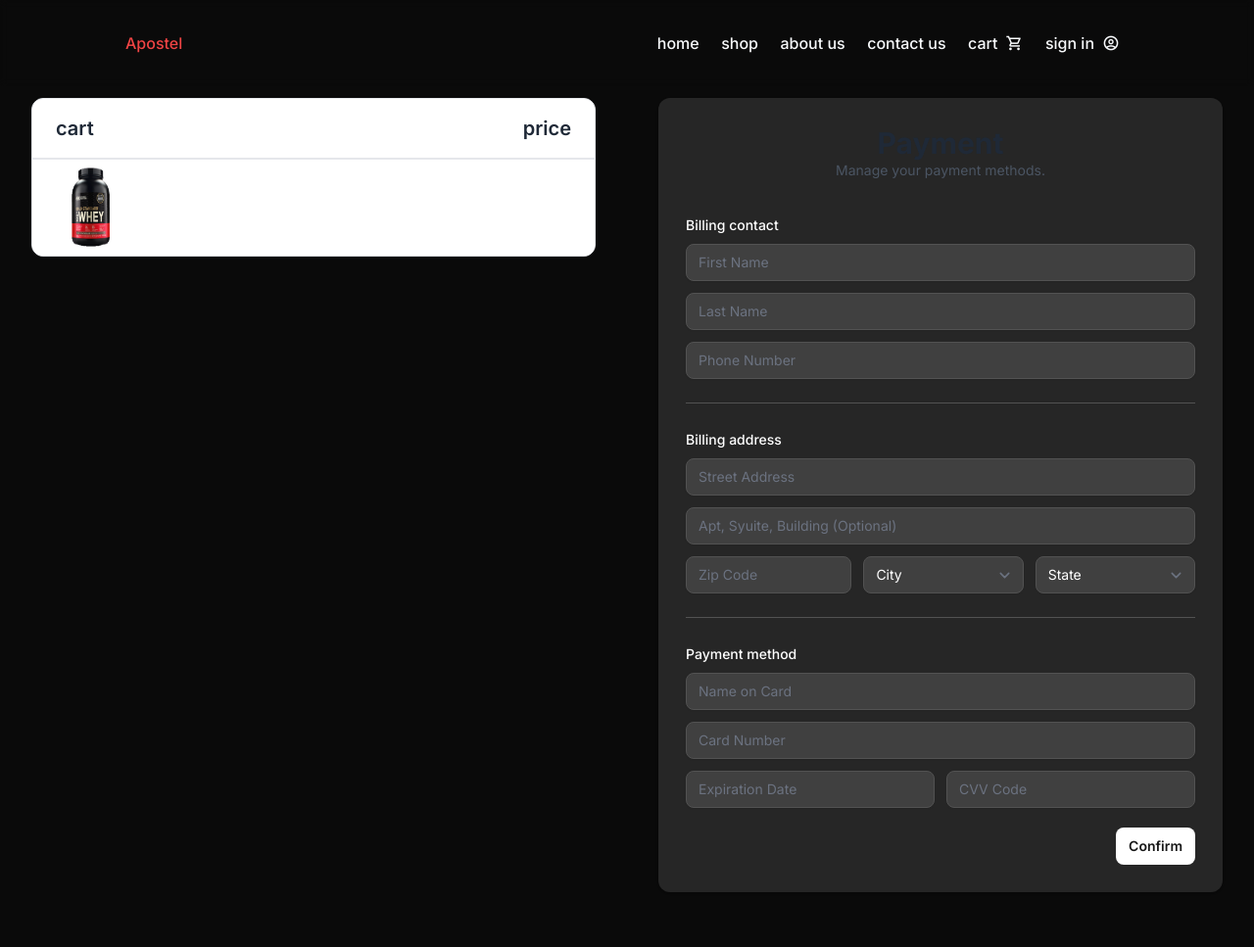
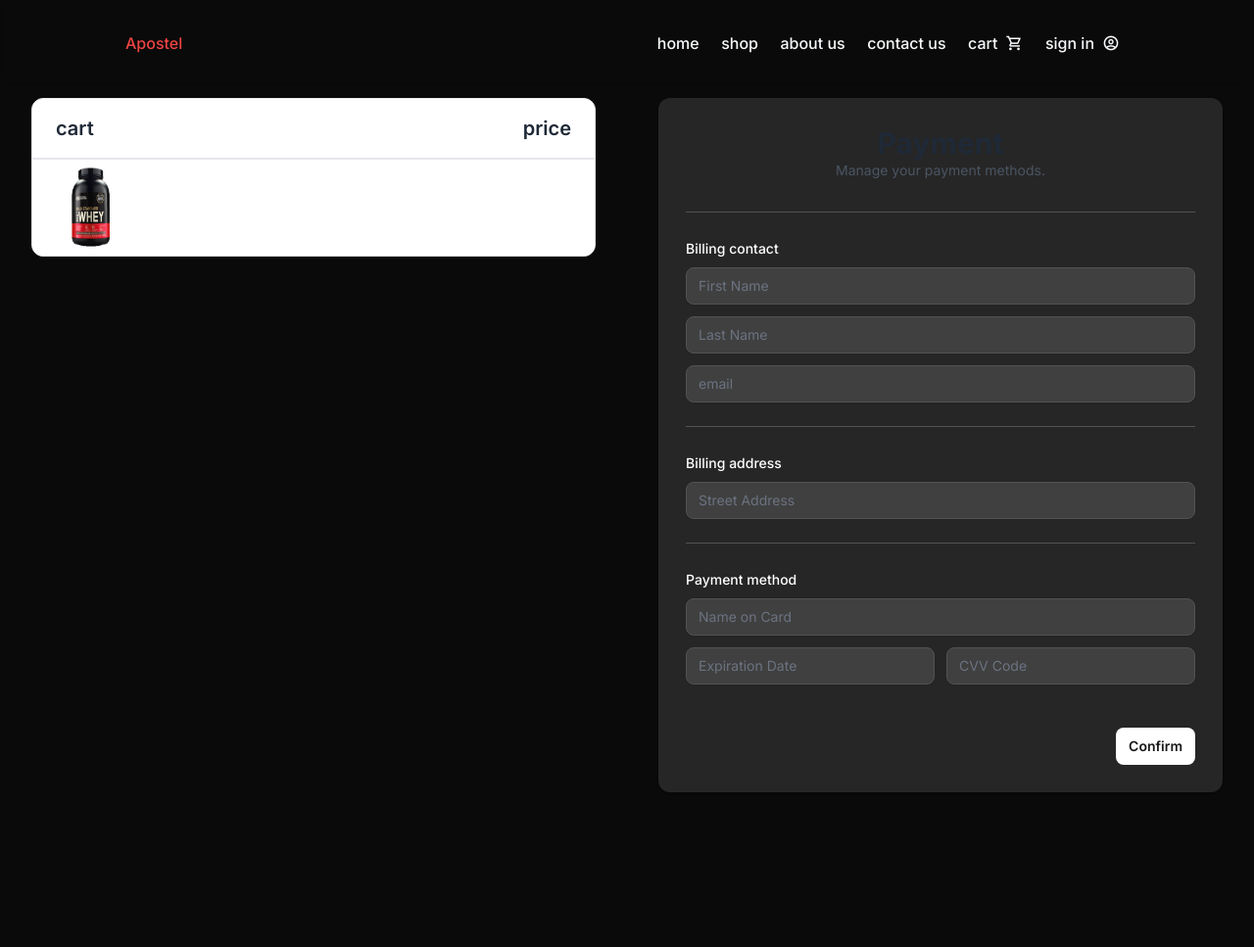
Before and after one commit to RJY-X/ecopro, a Django app: page /cart in a window 1280 px wide. Shown: the whole page at 98% size. After the commit the page ends 809 px from the top, so only its background shows below. Run offline with Django 5.2, Linux system fonts and the light colour scheme; style sheets or scripts are compiled from the project's sources.

Commit message:
lett'ss gooooo

```diff
--- a/ecopro/ecom/admin.py
+++ b/ecopro/ecom/admin.py
@@ -1,4 +1,5 @@
 from django.contrib import admin
+from .models import ContactInfo
 from .models import (
     Product,
     Cart,
@@ -27,3 +28,6 @@
 admin.site.register(Flavor)
 admin.site.register(FlavorToProduct)
 admin.site.register(FlavorImage)
+
+
+admin.site.register(ContactInfo)
--- a/ecopro/ecom/api/cart.py
+++ b/ecopro/ecom/api/cart.py
@@ -1,4 +1,31 @@
-from django.shortcuts import render
+from django.shortcuts import render,redirect
+from ecom.models import Order
 
 def cart(request):
-    return render(request, "ecom/cart.html")
+    if request.method == 'POST':
+        # Récupérer les données du formulaire
+        first_name = request.POST['first_name']
+        last_name = request.POST['last_name']
+        email = request.POST['email']
+        address = request.POST['address']
+        cart_name = request.POST['cart_name']
+        exp = request.POST['exp']
+        cvv = request.POST['cvv']
+
+        # Créer une instance du modèle avec les données du formulaire
+        paiement = Order(
+            first_name=first_name,
+            last_name=last_name,
+            email=email,
+            address=address,
+            cart_name=cart_name,
+            exp=exp,
+            cvv=cvv,
+        )
+        print(f"Email: {email}, first_name: {first_name}, last_name:{last_name}")
+
+        # Rediriger vers une page de confirmation ou une autre page
+        return redirect('/cart')
+
+    # Si la méthode de requête n'est pas POST, afficher simplement le formulaire
+    return render(request, 'ecom/cart.html')
--- a/ecopro/ecom/templates/ecom/cart.html
+++ b/ecopro/ecom/templates/ecom/cart.html
@@ -90,8 +90,9 @@
         </div>
         <!-- End Table Section -->
 
-
       </section>
+      <form method="POST">
+      {% csrf_token %}
       <div class="max-w-2xl px-4 py-10 sm:px-6 lg:px-8 lg:py-14 mx-auto">
         <div class="bg-neutral-800 rounded-xl shadow p-4 sm:p-7">
           <div class="text-center mb-8">
@@ -105,7 +106,7 @@
             </p>
           </div>
 
-          <form>
+          <form method="POST" action="/cart">
             <div
               class="py-6 first:pt-0 last:pb-0 border-t first:border-transparent border-neutral-600 dark:border-gray-700 dark:first:border-transparent"
             >
@@ -122,16 +123,19 @@
                   type="text"
                   class="py-2 px-3 pe-11 block w-full border-neutral-600 shadow-sm text-sm rounded-lg focus:border-red-500 focus:ring-red-500 disabled:opacity-50 disabled:pointer-events-none bg-neutral-700"
                   placeholder="First Name"
+                  name="first_name"
                 />
                 <input
                   type="text"
                   class="py-2 px-3 pe-11 block w-full border-neutral-600 shadow-sm text-sm rounded-lg focus:border-red-500 focus:ring-red-500 disabled:opacity-50 disabled:pointer-events-none bg-neutral-700"
                   placeholder="Last Name"
+                  name="last_name"
                 />
                 <input
-                  type="text"
+                  type="email"
                   class="py-2 px-3 pe-11 block w-full border-neutral-600 shadow-sm text-sm rounded-lg focus:border-red-500 focus:ring-red-500 disabled:opacity-50 disabled:pointer-events-none bg-neutral-700"
-                  placeholder="Phone Number"
+                  placeholder="email"
+                  name="email"
                 />
               </div>
             </div>
@@ -154,35 +158,9 @@
                   type="text"
                   class="py-2 px-3 pe-11 block w-full border-neutral-600 shadow-sm text-sm rounded-lg focus:border-red-500 focus:ring-red-500 disabled:opacity-50 disabled:pointer-events-none bg-neutral-700"
                   placeholder="Street Address"
+                  name="address"
                 />
-                <input
-                  type="text"
-                  class="py-2 px-3 pe-11 block w-full border-neutral-600 shadow-sm text-sm rounded-lg focus:border-red-500 focus:ring-red-500 disabled:opacity-50 disabled:pointer-events-none bg-neutral-700"
-                  placeholder="Apt, Syuite, Building (Optional)"
-                />
-                <div class="grid sm:flex gap-3">
-                  <input
-                    type="text"
-                    class="py-2 px-3 pe-11 block w-full border-neutral-600 shadow-sm text-sm rounded-lg focus:border-red-500 focus:ring-red-500 disabled:opacity-50 disabled:pointer-events-none bg-neutral-700"
-                    placeholder="Zip Code"
-                  />
-                  <select
-                    class="py-2 px-3 pe-9 block w-full border-neutral-600 shadow-sm text-sm rounded-lg focus:border-red-500 focus:ring-red-500 disabled:opacity-50 disabled:pointer-events-none bg-neutral-700"
-                  >
-                    <option selected>City</option>
-                    <option>City 1</option>
-                    <option>City 2</option>
-                    <option>City 3</option>
-                  </select>
-                  <select
-                    class="py-2 px-3 pe-9 block w-full border-neutral-600 shadow-sm text-sm rounded-lg focus:border-red-500 focus:ring-red-500 disabled:opacity-50 disabled:pointer-events-none bg-neutral-700"
-                  >
-                    <option selected>State</option>
-                    <option>State 1</option>
-                    <option>State 2</option>
-                    <option>State 3</option>
-                  </select>
-                </div>
+
               </div>
             </div>
 
@@ -202,36 +180,34 @@
                   type="text"
                   class="py-2 px-3 pe-11 block w-full border-neutral-600 shadow-sm text-sm rounded-lg focus:border-red-500 focus:ring-red-500 disabled:opacity-50 disabled:pointer-events-none bg-neutral-700"
                   placeholder="Name on Card"
-                />
-                <input
-                  type="text"
-                  class="py-2 px-3 pe-11 block w-full border-neutral-600 shadow-sm text-sm rounded-lg focus:border-red-500 focus:ring-red-500 disabled:opacity-50 disabled:pointer-events-none bg-neutral-700"
-                  placeholder="Card Number"
+                  name="cart_name"
                 />
                 <div class="grid sm:flex gap-3">
                   <input
                     type="text"
                     class="py-2 px-3 pe-11 block w-full border-neutral-600 shadow-sm text-sm rounded-lg focus:border-red-500 focus:ring-red-500 disabled:opacity-50 disabled:pointer-events-none bg-neutral-700"
                     placeholder="Expiration Date"
+                    name="exp"
                   />
                   <input
                     type="text"
                     class="py-2 px-3 pe-11 block w-full border-neutral-600 shadow-sm text-sm rounded-lg focus:border-red-500 focus:ring-red-500 disabled:opacity-50 disabled:pointer-events-none bg-neutral-700"
                     placeholder="CVV Code"
+                    name="cvv"
                   />
                 </div>
               </div>
             </div>
-          </form>
-
             <div class="mt-5 flex justify-end gap-x-2">
               <button
-              type="button"
+                type="submit"
                 class="py-2 px-3 inline-flex items-center gap-x-2 text-sm font-semibold rounded-lg border border-transparent bg-white text-neutral-900 hover:bg-neutral-200 disabled:opacity-50 disabled:pointer-events-none dark:focus:outline-none dark:focus:ring-1 dark:focus:ring-gray-600"
               >
                 Confirm
               </button>
             </div>
+
+          </form>
         </div>
       </div>
     </main>
--- a/ecopro/ecom/urls.py
+++ b/ecopro/ecom/urls.py
@@ -3,6 +3,7 @@
 from django.conf.urls.static import static
 from . import views
 
+from django.contrib import admin
 
 app_name = "ecom"
 
```
Also changed, not shown: ecopro/ecom/api/index.py (+10 -1 lines), ecopro/ecom/forms.py (+8 -1 lines), ecopro/ecom/models.py (+10 -0 lines), ecopro/ecom/templates/ecom/index.html (+7 -3 lines), ecopro/ecom/migrations/0011_contactinfo.py (added), ecopro/ecom/migrations/0012_rename_fullnam_contactinfo_fullname.py (added). Lines whose indentation alone changed are shown as unchanged.
